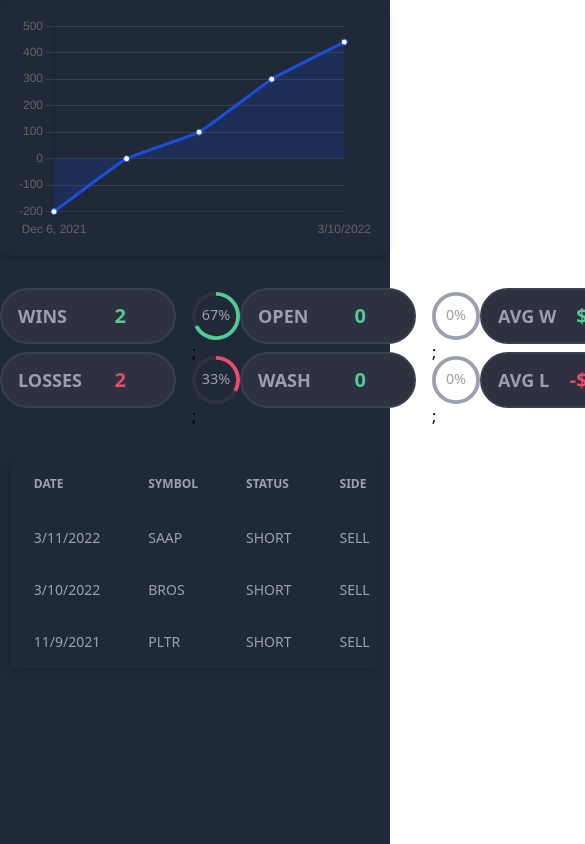
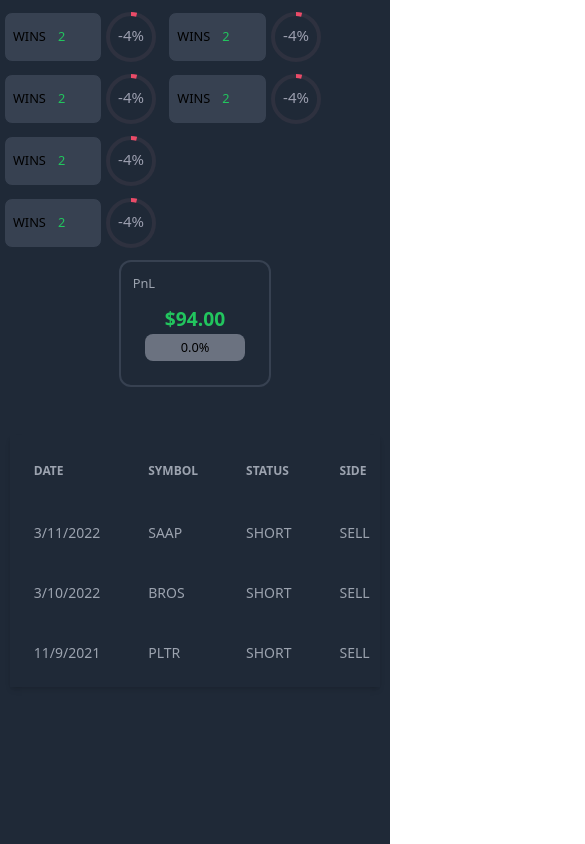
Before and after one commit to owaisrafiq05/Stock-Journal-Trading-Dashboard, a React (Vite) app: page / in a window 390 px wide. Shown: the top 844 px of the page, 585 px wide, since content can reach past the window. Built offline with nearby package versions, Linux system fonts and the light colour scheme.

Commit message:
fixing responsive issues of dashboard page

```diff
--- a/src/Home-Dashboard/hero1.jsx
+++ b/src/Home-Dashboard/hero1.jsx
@@ -1,7 +1,7 @@
-import React from 'react'
-import { CircularProgressbar, buildStyles} from 'react-circular-progressbar';
-import 'react-circular-progressbar/dist/styles.css';
-import ChartComponent from './ChartComponent';
+import React from "react";
+import { CircularProgressbar, buildStyles } from "react-circular-progressbar";
+import "react-circular-progressbar/dist/styles.css";
+import ChartComponent from "./ChartComponent";
 
 const percentage = 67;
 const percentage2 = 33;
@@ -12,226 +12,239 @@ const percentage6 = 4;
 
 const hero1 = () => {
   return (
-    <div className='inline md:flex md:justify-evenly md:items-center lg:flex lg:justify-evenly lg:items-center pt-8'>
-      <div className='w-[100%] lg:w-[30%]'>
-        <ChartComponent/>
+    <section className="flex items-center justify-center flex-wrap">
+      <div className="w-[100%] lg:w-[25%] xl:w-[30%] hidden sm:flex">
+        <ChartComponent />
       </div>
-
-    <div className='flex w-[100%] md:w-[70%] lg:w-[70%] justify-evenly items-center pt-8'>
-      {/* part 1 */}
-      <div className='flex justify-center items-center flex-col gap-y-2'>
-        <div className='flex justify-around gap-x-4 items-center'>
-          <div className='py-3 text-center w-44 h-14 bg-[#2E313F] rounded-full flex justify-between items-center border-gray-700 border-2'>
-              <h1 className='text-lg text-[#9C9FAF] font-bold ml-4'>WINS</h1>
-              <h1 className='text-xl text-[#52CA96] font-semibold mr-12'>2</h1>
+      <div className="w-[98%] lg:w-[70%] xl:w-[50%] flex flex-wrap gap-3 text-[0.8rem] mt-3 justify-center">
+        <div className="flex flex-wrap gap-3 lg:gap-9 ">
+          <div className="flex flex-col gap-3">
+            <div className=" rounded-lg w-fit flex gap-1 md:gap-3 justify-center h-fit ">
+              <div className="bg-gray-700 py-2 ps-2 pe-9 flex items-center gap-3 border border-gray-800 rounded-lg">
+                WINS <span className="text-green-500">2</span>
               </div>
-          <div className='w-12 h-12 my-auto'>
-            <CircularProgressbar value={percentage} text={`${percentage}%`}
-            styles={{
-              root: {},
-              path: {
-                stroke: `#52CA96`,
-                strokeLinecap: 'butt',
-                transition: 'stroke-dashoffset 0.5s ease 0s',
-                transformOrigin: 'center center',
-              },
-              trail: {
-                stroke: '#2E313F',
-                transform: 'rotate(0.25turn)',
-                strokeLinecap: 'butt',
-                transformOrigin: 'center center',
-              },
-              text: {
-                fill: '#9C9FAF',
-                fontSize: '30px',
-              },
-              background: {
-                fill: '#3e98c7',
-              },
-            }}
-            />;
-          </div>
-        </div>
-        <div className='flex justify-around gap-x-4 items-center'>
-            <div className='py-3  text-center w-44 h-14 bg-[#2E313F] rounded-full flex justify-between items-center border-gray-700 border-2'>
-                <h1 className='text-lg text-[#9C9FAF] font-bold ml-4'>LOSSES</h1>
-                <h1 className='text-xl text-[#EB4B68] font-semibold mr-12'>2</h1>
-            </div>
-            <div className='w-12 h-12 my-auto'>
-            <CircularProgressbar value={percentage2} text={`${percentage2}%`}
+              <div className="w-fit h-[50px] overflow-hidden">
+                <CircularProgressbar
+                  className="h-[100%]"
+                  value={`${percentage6}`}
+                  text={`-${percentage6}%`}
                   styles={{
                     root: {},
                     path: {
                       stroke: `#EB4B68`,
-                strokeLinecap: 'butt',
-                transition: 'stroke-dashoffset 0.5s ease 0s',
-                transformOrigin: 'center center',
+                      strokeLinecap: "butt",
+                      transition: "stroke-dashoffset 0.5s ease 0s",
+                      transformOrigin: "center center",
                     },
+                    counterClockwise: "true",
                     trail: {
-                stroke: '#2E313F',
-                strokeLinecap: 'butt',
-                transformOrigin: 'center center',
+                      stroke: "#2E313F",
+                      strokeLinecap: "butt",
+                      transformOrigin: "center center",
                     },
                     text: {
-                fill: '#9C9FAF',
-                fontSize: '30px',
+                      fill: "#9C9FAF",
+                      fontSize: "30px",
                     },
                     background: {
-                fill: '#3e98c7',
+                      fill: "#3e98c7",
                     },
                   }}
-            />;
+                />
+                ;{/* // */}
               </div>
             </div>
+            <div className=" rounded-lg w-fit flex gap-1 md:gap-3 justify-center h-fit ">
+              <div className="bg-gray-700 py-2 ps-2 pe-9 flex items-center gap-3 border border-gray-800 rounded-lg">
+                WINS <span className="text-green-500">2</span>
               </div>
-
-
-      {/* part 2 */}
-      <div className='flex justify-center items-center flex-col gap-y-2'>
-        <div className='flex justify-around gap-x-4 items-center'>
-          <div className='py-3 text-center w-44 h-14 bg-[#2E313F] rounded-full flex justify-between items-center border-gray-700 border-2'>
-              <h1 className='text-lg text-[#9C9FAF] font-bold ml-4'>OPEN</h1>
-              <h1 className='text-xl text-[#52CA96] font-semibold mr-12'>0</h1>
-          </div>
-          <div className='w-12 h-12 my-auto'>
-            <CircularProgressbar value={percentage3} text={`${percentage3}%`}
-            styles={{
-              root: {},
-              path: {
-                stroke: `#52CA96`,
-                strokeLinecap: 'butt',
-                transition: 'stroke-dashoffset 0.5s ease 0s',
-                transformOrigin: 'center center',
-              },
-              trail: {
-                stroke: '#9C9FAF',
-                strokeLinecap: 'butt',
-                transformOrigin: 'center center',
-              },
-              text: {
-                fill: '#9C9FAF',
-                fontSize: '30px',
-              },
-              background: {
-                fill: '#3e98c7',
-              },
-            }}
-            />;
-          </div>
-        </div>
-        <div className='flex justify-around gap-x-4 items-center'>
-            <div className='py-3  text-center w-44 h-14 bg-[#2E313F] rounded-full flex justify-between items-center border-gray-700 border-2'>
-                <h1 className='text-lg text-[#9C9FAF] font-bold ml-4'>WASH</h1>
-                <h1 className='text-xl text-[#52CA96] font-semibold mr-12'>0</h1>
-            </div>
-            <div className='w-12 h-12 my-auto'>
-            <CircularProgressbar value={percentage4} text={`${percentage4}%`}
+              <div className="w-fit h-[50px] overflow-hidden">
+                <CircularProgressbar
+                  className="h-[100%]"
+                  value={`${percentage6}`}
+                  text={`-${percentage6}%`}
                   styles={{
                     root: {},
                     path: {
                       stroke: `#EB4B68`,
-                strokeLinecap: 'butt',
-                transition: 'stroke-dashoffset 0.5s ease 0s',
-                transformOrigin: 'center center',
+                      strokeLinecap: "butt",
+                      transition: "stroke-dashoffset 0.5s ease 0s",
+                      transformOrigin: "center center",
                     },
+                    counterClockwise: "true",
                     trail: {
-                stroke: '#9C9FAF',
-                strokeLinecap: 'butt',
-                transformOrigin: 'center center',
+                      stroke: "#2E313F",
+                      strokeLinecap: "butt",
+                      transformOrigin: "center center",
                     },
                     text: {
-                fill: '#9C9FAF',
-                fontSize: '30px',
+                      fill: "#9C9FAF",
+                      fontSize: "30px",
                     },
                     background: {
-                fill: '#3e98c7',
+                      fill: "#3e98c7",
                     },
                   }}
-            />;
+                />
+                ;{/* // */}
               </div>
             </div>
           </div>
-
-
-      {/* part 3 */}
-      <div className='flex justify-center items-center flex-col gap-y-2'>
-        <div className='flex justify-around gap-x-4 items-center'>
-          <div className='py-3 text-center w-44 h-14 bg-[#2E313F] rounded-full flex justify-between items-center border-gray-700 border-2'>
-              <h1 className='text-lg text-[#9C9FAF] font-bold ml-4'>AVG W</h1>
-              <h1 className='text-xl text-[#52CA96] font-semibold mr-8'>$146</h1>
+          <div className="flex flex-col gap-3">
+            <div className=" rounded-lg w-fit flex gap-1 md:gap-3 justify-center h-fit ">
+              <div className="bg-gray-700 py-2 ps-2 pe-9 flex items-center gap-3 border border-gray-800 rounded-lg">
+                WINS <span className="text-green-500">2</span>
               </div>
-          <div className='w-12 h-12 my-auto'>
-            <CircularProgressbar value={percentage5} text={`${percentage5}%`}
-            styles={{
-              root: {},
-              path: {
-                stroke: `blue`,
-                strokeLinecap: 'butt',
-                transition: 'stroke-dashoffset 0.5s ease 0s',
-                transformOrigin: 'center center',
-              },
-              trail: {
-                stroke: '#2E313F',
-                strokeLinecap: 'butt',
-                transformOrigin: 'center center',
-              },
-              text: {
-                fill: '#9C9FAF',
-                fontSize: '30px',
-              },
-              background: {
-                fill: '#3e98c7',
-              },
-            }}
-            />;
-          </div>
-        </div>
-        <div className='flex justify-around gap-x-4 items-center'>
-            <div className='py-3  text-center w-44 h-14 bg-[#2E313F] rounded-full flex justify-between items-center border-gray-700 border-2'>
-                <h1 className='text-lg text-[#9C9FAF] font-bold ml-4'>AVG L</h1>
-                <h1 className='text-xl text-[#EB4B68] font-semibold mr-8'>-$198</h1>
-            </div>
-            <div className='w-12 h-12 my-auto'>
-            <CircularProgressbar value={`${percentage6}`} text={`-${percentage6}%`}
+              <div className="w-fit h-[50px] overflow-hidden">
+                <CircularProgressbar
+                  className="h-[100%]"
+                  value={`${percentage6}`}
+                  text={`-${percentage6}%`}
                   styles={{
                     root: {},
                     path: {
                       stroke: `#EB4B68`,
-                strokeLinecap: 'butt',
-                transition: 'stroke-dashoffset 0.5s ease 0s',
-                transformOrigin: 'center center',
+                      strokeLinecap: "butt",
+                      transition: "stroke-dashoffset 0.5s ease 0s",
+                      transformOrigin: "center center",
                     },
-              counterClockwise: 'true',
+                    counterClockwise: "true",
                     trail: {
-                stroke: '#2E313F',
-                strokeLinecap: 'butt',
-                transformOrigin: 'center center',
+                      stroke: "#2E313F",
+                      strokeLinecap: "butt",
+                      transformOrigin: "center center",
                     },
                     text: {
-                fill: '#9C9FAF',
-                fontSize: '30px',
+                      fill: "#9C9FAF",
+                      fontSize: "30px",
                     },
                     background: {
-                fill: '#3e98c7',
+                      fill: "#3e98c7",
                     },
                   }}
-            />;
+                />
+                ;{/* // */}
+              </div>
+            </div>
+            <div className=" rounded-lg w-fit flex gap-1 md:gap-3 justify-center h-fit ">
+              <div className="bg-gray-700 py-2 ps-2 pe-9 flex items-center gap-3 border border-gray-800 rounded-lg">
+                WINS <span className="text-green-500">2</span>
+              </div>
+              <div className="w-fit h-[50px] overflow-hidden">
+                <CircularProgressbar
+                  className="h-[100%]"
+                  value={`${percentage6}`}
+                  text={`-${percentage6}%`}
+                  styles={{
+                    root: {},
+                    path: {
+                      stroke: `#EB4B68`,
+                      strokeLinecap: "butt",
+                      transition: "stroke-dashoffset 0.5s ease 0s",
+                      transformOrigin: "center center",
+                    },
+                    counterClockwise: "true",
+                    trail: {
+                      stroke: "#2E313F",
+                      strokeLinecap: "butt",
+                      transformOrigin: "center center",
+                    },
+                    text: {
+                      fill: "#9C9FAF",
+                      fontSize: "30px",
+                    },
+                    background: {
+                      fill: "#3e98c7",
+                    },
+                  }}
+                />
+                ;{/* // */}
               </div>
             </div>
           </div>
-
-      <div className='flex items-center'>
-      <div className='flex justify-center align-start flex-col px-8 bg-[#2E313F] rounded-3xl border-gray-700 border-2 py-2'>
-          <h1 className='text-xl text-left text-[#9C9FAF] font-semibold mr-40'>PnL</h1>
-          <h1 className='text-center text-2xl font-semibold text-[#52CA96]'>$94.00</h1>
-          <div className='px-8 bg-[#52CA9633] rounded-full mx-auto mt-2'><p className='text-white text-left mx-0 font-semibold'>0.0%</p></div>
+          <div className="flex flex-col gap-3">
+            <div className=" rounded-lg w-fit flex gap-1 md:gap-3 justify-center h-fit ">
+              <div className="bg-gray-700 py-2 ps-2 pe-9 flex items-center gap-3 border border-gray-800 rounded-lg">
+                WINS <span className="text-green-500">2</span>
+              </div>
+              <div className="w-fit h-[50px] overflow-hidden">
+                <CircularProgressbar
+                  className="h-[100%]"
+                  value={`${percentage6}`}
+                  text={`-${percentage6}%`}
+                  styles={{
+                    root: {},
+                    path: {
+                      stroke: `#EB4B68`,
+                      strokeLinecap: "butt",
+                      transition: "stroke-dashoffset 0.5s ease 0s",
+                      transformOrigin: "center center",
+                    },
+                    counterClockwise: "true",
+                    trail: {
+                      stroke: "#2E313F",
+                      strokeLinecap: "butt",
+                      transformOrigin: "center center",
+                    },
+                    text: {
+                      fill: "#9C9FAF",
+                      fontSize: "30px",
+                    },
+                    background: {
+                      fill: "#3e98c7",
+                    },
+                  }}
+                />
+                ;{/* // */}
+              </div>
+            </div>
+            <div className=" rounded-lg w-fit flex gap-1 md:gap-3 justify-center h-fit ">
+              <div className="bg-gray-700 py-2 ps-2 pe-9 flex items-center gap-3 border border-gray-800 rounded-lg">
+                WINS <span className="text-green-500">2</span>
+              </div>
+              <div className="w-fit h-[50px] overflow-hidden">
+                <CircularProgressbar
+                  className="h-[100%]"
+                  value={`${percentage6}`}
+                  text={`-${percentage6}%`}
+                  styles={{
+                    root: {},
+                    path: {
+                      stroke: `#EB4B68`,
+                      strokeLinecap: "butt",
+                      transition: "stroke-dashoffset 0.5s ease 0s",
+                      transformOrigin: "center center",
+                    },
+                    counterClockwise: "true",
+                    trail: {
+                      stroke: "#2E313F",
+                      strokeLinecap: "butt",
+                      transformOrigin: "center center",
+                    },
+                    text: {
+                      fill: "#9C9FAF",
+                      fontSize: "30px",
+                    },
+                    background: {
+                      fill: "#3e98c7",
+                    },
+                  }}
+                />
+                ;{/* // */}
               </div>
             </div>
           </div>
+        </div>
+        <div className="p-3 border-2 border-gray-700 rounded-xl">
+          <div className="text-gray-400">PnL</div>
+          <div className="p-3">
+            <div className="text-green-500 text-[1.2rem] text-center font-bold">$94.00</div>
+            <div className="py-1 px-9 bg-gray-500 rounded-lg text-[0.8rem] text-center">0.0%</div>
+          </div>
+        </div>
+      </div>
+    </section>
+  );
+};
 
-
-    </div>
-  )
-}
-
-export default hero1
+export default hero1;
--- a/src/Home-Dashboard/hero2.jsx
+++ b/src/Home-Dashboard/hero2.jsx
@@ -49,9 +49,9 @@ const hero2 = () => {
 
     return (
       <div className="overflow-x-auto relative shadow-md sm:rounded-lg w-[95%] mx-auto">
-        <table className="w-full text-sm text-left text-gray-400 rounded-3xl">
-          <thead className="text-xs uppercase  text-gray-400 uppercase bg-gray-800 rounded-t-lg">
-  <tr>
+        <table className="w-full text-sm text-left text-gray-400 rounded-3xl border-separate" style={{ borderSpacing: '0 8px' }}>
+          <thead className="text-xs text-gray-400 uppercase bg-gray-800 rounded-t-lg">
+  <tr className="border border-white">
               <th scope="col" className="py-3 px-6">Date</th>
               <th scope="col" className="py-3 px-6">Symbol</th>
               <th scope="col" className="py-3 px-6">Status</th>
@@ -67,9 +67,9 @@ const hero2 = () => {
               <th scope="col" className="py-3 px-6">Return %</th>
             </tr>
           </thead>
-          <tbody>
+          <tbody className="border">
             {tableData.map((item, index) => (
-              <tr key={index} className={`bg-gray-800 border-gray-700 ${index === 0 ? 'rounded-t-lg' : ''} ${index === tableData.length - 1 ? 'rounded-b-lg' : ''}`}>
+              <tr key={index} className={`border mt-3 bg-gray-800 border-gray-700 ${index === 0 ? 'rounded-t-lg' : ''} ${index === tableData.length - 1 ? 'rounded-b-lg' : ''}`}>
                 <td className="py-4 px-6">{item.date}</td>
                 <td className="py-4 px-6">{item.symbol}</td>
                 <td className="py-4 px-6">{item.status}</td>
```
Lines whose indentation alone changed are shown as unchanged.
